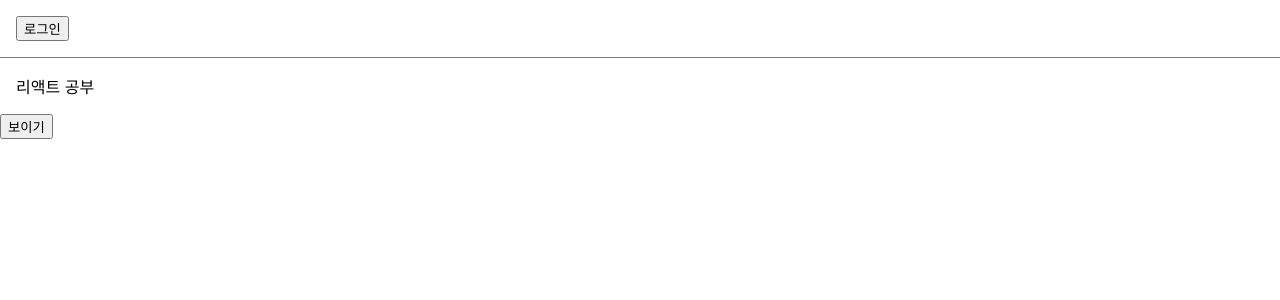
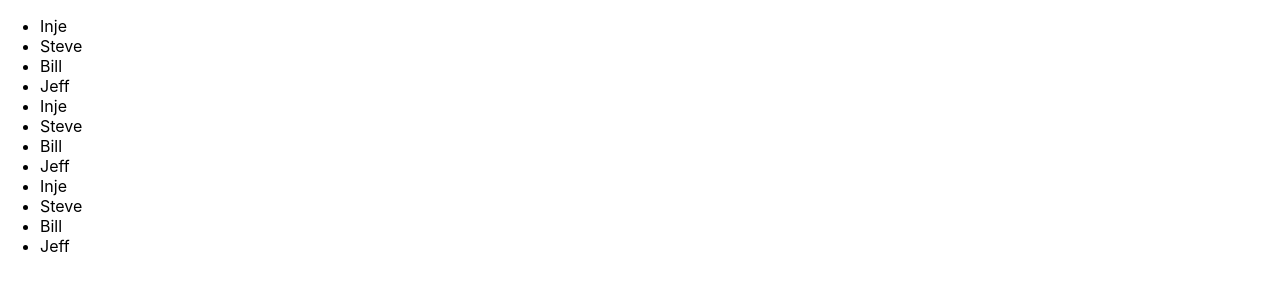
Before and after one commit to dyeon-dev/react-app, a React (Create React App) app: page / in a window 1280 px wide. Shown: the top 300 px of the page. Built offline with nearby package versions, Linux system fonts and the light colour scheme.

Commit message:
[ch10. 리스트와 키] 다양한 키 사용법

```diff
--- /dev/null
+++ b/src/chapter_10/AttendanceBook.jsx
@@ -0,0 +1,42 @@
+import React from "react";
+
+const students = [
+    {
+        id: 1,
+        name: "Inje",
+    },
+    {
+        id: 2,
+        name: "Steve",
+    },
+    {
+        id: 3,
+        name: "Bill",
+    },
+    {
+        id: 4,
+        name: "Jeff",
+    },
+];
+
+function AttendanceBook(props)  {
+    return (
+        <ul>
+            {/* id를 키값으로 사용 */}
+            {students.map((student) => {
+                return <li key={student.id}>{student.name}</li>
+            })}
+
+            {/* 포맷팅된 문자열을 키값으로 사용 */}
+            {students.map((student, index) => {
+                return <li key={`student-id-$(student.id)`}>{student.name}</li>
+            })}
+
+            { /* 배열의 인덱스를 키값으로 사용(키를 명시적으로 넣어주지 않을 경우 기본적으로 이 인덱스를 키값으로 사용) - 배열에서 아이템의 순서가 바뀔 수 있는 경우에는 권장하지 않음 */}
+            {students.map((student, index) => {
+                return <li key={index}>{student.name}</li>
+            })}
+        </ul>
+    )
+}
+export default AttendanceBook
--- a/src/index.js
+++ b/src/index.js
@@ -11,11 +11,12 @@
 import Accommodate from './chapter_07/Accommodate';
 import ConfirmButton from './chapter_08/ConfirmButton_fun';
 import LandingPage from './chapter_09/LandingPage';
+import AttendanceBook from './chapter_10/AttendanceBook';
 
 const root = ReactDOM.createRoot(document.getElementById('root'));
 root.render(
   <React.StrictMode>
-    <LandingPage />
+    <AttendanceBook />
   </React.StrictMode>
 );
 
```
